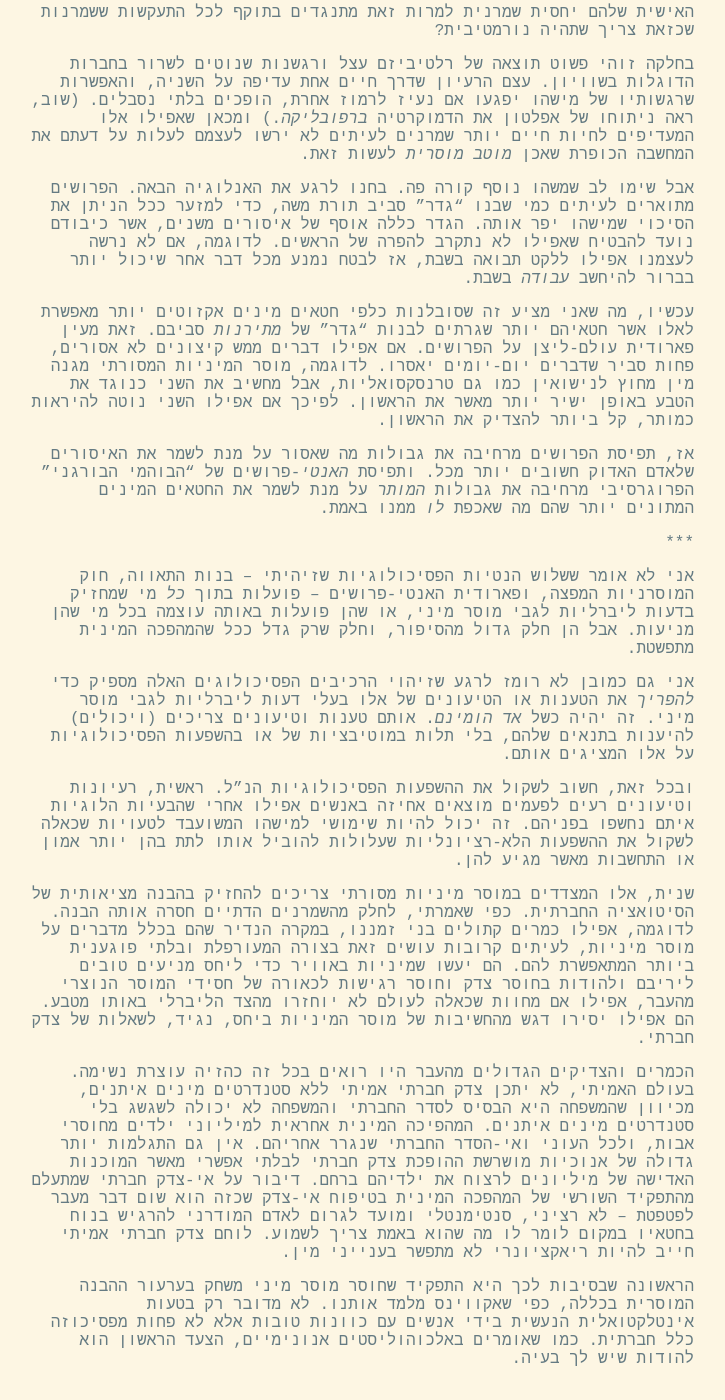
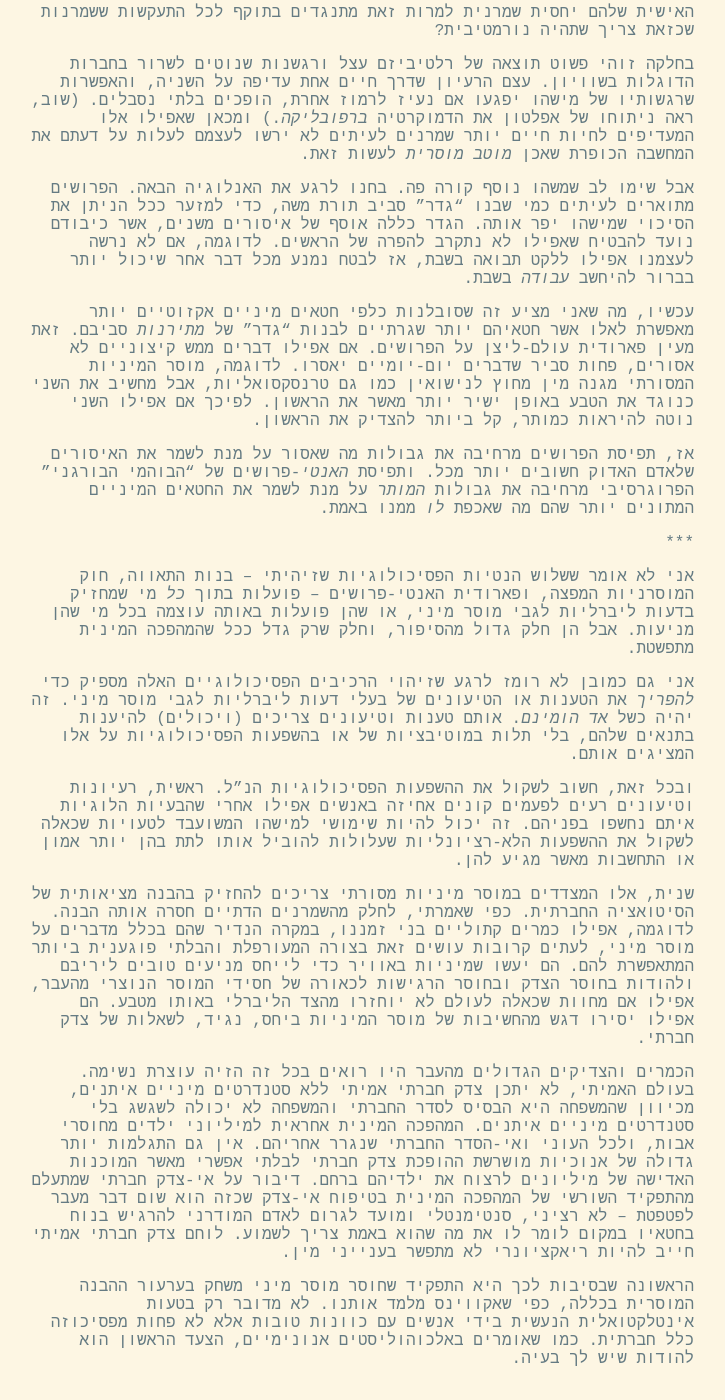
Before and after one commit to oryanm/oryanm.github.io, a Jekyll site: the page built from _posts/2020-09-08-sexual-revolutionary.md, in a window 1280 px wide and 1400 px high, scrolled down 3791 px. Shown: the whole window, without its empty margins (282-1007 px from the left). Built offline with Jekyll 4.4.1, drawn with Linux system fonts in a browser that asks for light colours; some of the changed text lies outside the part shown.

Commit message:
fix typos

```diff
--- a/_posts/2020-09-08-sexual-revolutionary.md
+++ b/_posts/2020-09-08-sexual-revolutionary.md
@@ -19,7 +19,7 @@
 
 ניתוח של המצב בשילוב המסורות של אתיקת משפט הטבע ותאולוגיה נוצרית – מאת אפלטון ואריסטו, פאולוס, אוגוסטינוס, פטרוס דמיאנוס ותומאס אקווינס ואחרים – תגלה שמשהו הרבה יותר זדוני מתרחש פה. לטענתי, לפחות שלושה גורמים פסיכולוגיים מסתתרים מאחורי הקיצוניות הגוברת ורוע הלב של אלו בעלי דעות "פרוגרסיביות" בנוגע למיניות.
 
-_1\. בנות התאווה_: _במכלול התאולוגיה_ [2-2.153.5][Summa II-II.153.5], אקווינס מזהה שמונה "בנות תאווה" או השפעות זדוניות על האינטלקט והרצון אשר נוטות לעקוב אחרי חטא מיני. לצורך הדיון, החשובות ביותר הן אלו אותן הוא מכנה _עיוורון דעת_ _ושנאת אלוהים_. כפי שאקווינס מציין [בהקשר אחר][Summa II-II.46.3], “תאווה...היא הגדולה שבתענוגות; ואלו מכלות את הדעת יותר מכל דבר אחר.” הנאה מינית דומה להנאה מצריכת אלכוהול בכך שהיא תמימה לחלוטין בפני עצמה, אבל מאוד קל לנצלה לרעה. לכן, אפילו באדם עם חשק מיני שאם לא כן היה נורמלי, לטרדות יתר בענייני מין יש נטיה לגרום לו להתנהג בצורה מטופשת במגוון דרכים - להגזים בחשיבות של מין, לרדוף אחריו בדרכים שהן מזיקות לרווחתו ולרווחת האנשים התלויים בו, להגות תירוצים בשם אותו מרדף, וכן הלאה.
+_1\. בנות התאווה_: _במכלול התאולוגיה_ [2-2.153.5][Summa II-II.153.5], אקווינס מזהה שמונה "בנות תאווה" או השפעות זדוניות על האינטלקט והרצון אשר נוטות לעקוב אחרי חטא מיני. לצורך הדיון, החשובות ביותר הן אלו אותן הוא מכנה _עיוורון דעת_ _ושנאת אלוהים_. כפי שאקווינס מציין [בהקשר אחר][Summa II-II.46.3], “תאווה...היא הגדולה שבתענוגות; ואלו מכלות את הדעת יותר מכל דבר אחר.”הנאה מינית דומה להנאה מצריכת אלכוהול בכך שהיא תמימה לחלוטין בפני עצמה, אבל מאוד קל לנצלה לרעה. לכן, אפילו באדם עם חשק מיני שאם לא כן היה נורמלי, לטרדות יתר בענייני מין יש נטיה לגרום לו להתנהג בצורה מטופשת במגוון דרכים - להגזים בחשיבות של מין, לרדוף אחריו בדרכים שהן מזיקות לרווחתו ולרווחת האנשים התלויים בו, להגות תירוצים בשם אותו מרדף, וכן הלאה.
 
 באדם עם חשק מיני חריג, האפקט אפילו יותר חמור. מפני שמה שקובע את מידת הטוב של סגולה אנושית היא המטרה או התכלית לשמה היא נועדה באופן טבעי. לכן מוסר פסיכולוגי בריא דורש תפיסה אינטואיטיבית מוצקה של מה טבעי ומה נוגד את מטרות הטבע. התענגות מינית חוזרת ונשנת בפעילות שהיא _נוגדת_ ישירות לתכלית הטבע מעמעמת את תפיסת האינטלקט את הטבע, עד לנקודה שבה עצם הרעיון שדברים מסוימים הינם נוגדים לסדר הטבעי מאבד את החזקתו על הדעת. ובכך מאבד האינטלקט את החזקתו על המציאות המוסרית.
 
@@ -59,21 +59,21 @@
 
 אבל שימו לב שמשהו נוסף קורה פה. בחנו לרגע את האנלוגיה הבאה. הפרושים מתוארים לעיתים כמי שבנו "גדר" סביב תורת משה, כדי למזער ככל הניתן את הסיכוי שמישהו יפר אותה. הגדר כללה אוסף של איסורים משנים, אשר כיבודם נועד להבטיח שאפילו לא נתקרב להפרה של הראשים. לדוגמה, אם לא נרשה לעצמנו אפילו ללקט תבואה בשבת, אז לבטח נמנע מכל דבר אחר שיכול יותר בברור להיחשב _עבודה_ בשבת.
 
-עכשיו, מה שאני מציע זה שסובלנות כלפי חטאים מינים אקזוטים יותר מאפשרת לאלו אשר חטאיהם יותר שגרתים לבנות "גדר" של _מתירנות_ סביבם. זאת מעין פארודית עולם-ליצן על הפרושים. אם אפילו דברים ממש קיצונים לא אסורים, פחות סביר שדברים יום-יומים יאסרו. לדוגמה, מוסר המיניות המסורתי מגנה מין מחוץ לנישואין כמו גם טרנסקסואליות, אבל מחשיב את השני כנוגד את הטבע באופן ישיר יותר מאשר את הראשון. לפיכך אם אפילו השני נוטה להיראות כמותר, קל ביותר להצדיק את הראשון.
+עכשיו, מה שאני מציע זה שסובלנות כלפי חטאים מיניים אקזוטיים יותר מאפשרת לאלו אשר חטאיהם יותר שגרתיים לבנות "גדר" של _מתירנות_ סביבם. זאת מעין פארודית עולם-ליצן על הפרושים. אם אפילו דברים ממש קיצוניים לא אסורים, פחות סביר שדברים יום-יומיים יאסרו. לדוגמה, מוסר המיניות המסורתי מגנה מין מחוץ לנישואין כמו גם טרנסקסואליות, אבל מחשיב את השני כנוגד את הטבע באופן ישיר יותר מאשר את הראשון. לפיכך אם אפילו השני נוטה להיראות כמותר, קל ביותר להצדיק את הראשון.
 
-אז, תפיסת הפרושים מרחיבה את גבולות מה שאסור על מנת לשמר את האיסורים שלאדם האדוק חשובים יותר מכל. ותפיסת _האנטי_-פרושים של "הבוהמי הבורגני" הפרוגרסיבי מרחיבה את גבולות _המותר_ על מנת לשמר את החטאים המינים המתונים יותר שהם מה שאכפת _לו_ ממנו באמת.
+אז, תפיסת הפרושים מרחיבה את גבולות מה שאסור על מנת לשמר את האיסורים שלאדם האדוק חשובים יותר מכל. ותפיסת _האנטי_-פרושים של "הבוהמי הבורגני" הפרוגרסיבי מרחיבה את גבולות _המותר_ על מנת לשמר את החטאים המיניים המתונים יותר שהם מה שאכפת _לו_ ממנו באמת.
 
 \***
 
 אני לא אומר ששלוש הנטיות הפסיכולוגיות שזיהיתי – בנות התאווה, חוק המוסרניות המפצה, ופארודית האנטי-פרושים – פועלות בתוך _כל_ מי שמחזיק בדעות ליברליות לגבי מוסר מיני, או שהן פועלות באותה עוצמה בכל מי שהן מניעות. אבל הן חלק גדול מהסיפור, וחלק שרק גדל ככל שהמהפכה המינית מתפשטת.
 
-אני גם כמובן לא רומז לרגע שזיהוי הרכיבים הפסיכולוגים האלה מספיק כדי _להפריך_ את הטענות או הטיעונים של אלו בעלי דעות ליברליות לגבי מוסר מיני. זה יהיה כשל _אד הומינם_. אותם טענות וטיעונים צריכים (ויכולים) להיענות בתנאים שלהם, בלי תלות במוטיבציות של או בהשפעות הפסיכולוגיות על אלו המציגים אותם.
+אני גם כמובן לא רומז לרגע שזיהוי הרכיבים הפסיכולוגיים האלה מספיק כדי _להפריך_ את הטענות או הטיעונים של בעלי דעות ליברליות לגבי מוסר מיני. זה יהיה כשל _אד הומינם_. אותם טענות וטיעונים צריכים (ויכולים) להיענות בתנאים שלהם, בלי תלות במוטיבציות של או בהשפעות הפסיכולוגיות על אלו המציגים אותם.
 
-ובכל זאת, חשוב לשקול את ההשפעות הפסיכולוגיות הנ"ל. ראשית, רעיונות וטיעונים רעים לפעמים מוצאים אחיזה באנשים אפילו אחרי שהבעיות הלוגיות איתם נחשפו בפניהם. זה יכול להיות שימושי למישהו המשועבד לטעויות שכאלה לשקול את ההשפעות הלא-רציונליות שעלולות להוביל אותו לתת בהן יותר אמון או התחשבות מאשר מגיע להן.
+ובכל זאת, חשוב לשקול את ההשפעות הפסיכולוגיות הנ"ל. ראשית, רעיונות וטיעונים רעים לפעמים קונים אחיזה באנשים אפילו אחרי שהבעיות הלוגיות איתם נחשפו בפניהם. זה יכול להיות שימושי למישהו המשועבד לטעויות שכאלה לשקול את ההשפעות הלא-רציונליות שעלולות להוביל אותו לתת בהן יותר אמון או התחשבות מאשר מגיע להן.
 
-שנית, אלו המצדדים במוסר מיניות מסורתי צריכים להחזיק בהבנה מציאותית של הסיטואציה החברתית. כפי שאמרתי, לחלק מהשמרנים הדתיים חסרה אותה הבנה. לדוגמה, אפילו כמרים קתולים בני זמננו, במקרה הנדיר שהם בכלל מדברים על מוסר מיניות, לעיתים קרובות עושים זאת בצורה המעורפלת ובלתי פוגענית ביותר המתאפשרת להם. הם יעשו שמיניות באוויר כדי ליחס מניעים טובים ליריבם ולהודות בחוסר צדק וחוסר רגישות לכאורה של חסידי המוסר הנוצרי מהעבר, אפילו אם מחוות שכאלה לעולם לא יוחזרו מהצד הליברלי באותו מטבע. הם אפילו יסירו דגש מהחשיבות של מוסר המיניות ביחס, נגיד, לשאלות של צדק חברתי.
+שנית, אלו המצדדים במוסר מיניות מסורתי צריכים להחזיק בהבנה מציאותית של הסיטואציה החברתית. כפי שאמרתי, לחלק מהשמרנים הדתיים חסרה אותה הבנה. לדוגמה, אפילו כמרים קתוליים בני זמננו, במקרה הנדיר שהם בכלל מדברים על מוסר מיני, לעתים קרובות עושים זאת בצורה המעורפלת והבלתי פוגענית ביותר המתאפשרת להם. הם יעשו שמיניות באוויר כדי לייחס מניעים טובים ליריבם ולהודות בחוסר הצדק ובחוסר הרגישות לכאורה של חסידי המוסר הנוצרי מהעבר, אפילו אם מחוות שכאלה לעולם לא יוחזרו מהצד הליברלי באותו מטבע. הם אפילו יסירו דגש מהחשיבות של מוסר המיניות ביחס, נגיד, לשאלות של צדק חברתי.
 
-הכמרים והצדיקים הגדולים מהעבר היו רואים בכל זה כהזיה עוצרת נשימה. בעולם האמיתי, לא יתכן צדק חברתי אמיתי ללא סטנדרטים מינים איתנים, מכיוון שהמשפחה היא הבסיס לסדר החברתי והמשפחה לא יכולה לשגשג בלי סטנדרטים מינים איתנים. המהפיכה המינית אחראית למיליוני ילדים מחוסרי אבות, ולכל העוני ואי-הסדר החברתי שנגרר אחריהם. אין גם התגלמות יותר גדולה של אנוכיות מושרשת ההופכת צדק חברתי לבלתי אפשרי מאשר המוכנות האדישה של מיליונים לרצוח את ילדיהם ברחם. דיבור על אי-צדק חברתי שמתעלם מהתפקיד השורשי של המהפכה המינית בטיפוח אי-צדק שכזה הוא שום דבר מעבר לפטפטת – לא רציני, סנטימנטלי ומועד לגרום לאדם המודרני להרגיש בנוח בחטאיו במקום לומר לו מה שהוא באמת צריך לשמוע. לוחם צדק חברתי אמיתי חייב להיות ריאקציונרי לא מתפשר בענייני מין.
+הכמרים והצדיקים הגדולים מהעבר היו רואים בכל זה הזיה עוצרת נשימה. בעולם האמיתי, לא יתכן צדק חברתי אמיתי ללא סטנדרטים מיניים איתנים, מכיוון שהמשפחה היא הבסיס לסדר החברתי והמשפחה לא יכולה לשגשג בלי סטנדרטים מיניים איתנים. המהפכה המינית אחראית למיליוני ילדים מחוסרי אבות, ולכל העוני ואי-הסדר החברתי שנגרר אחריהם. אין גם התגלמות יותר גדולה של אנוכיות מושרשת ההופכת צדק חברתי לבלתי אפשרי מאשר המוכנות האדישה של מיליונים לרצוח את ילדיהם ברחם. דיבור על אי-צדק חברתי שמתעלם מהתפקיד השורשי של המהפכה המינית בטיפוח אי-צדק שכזה הוא שום דבר מעבר לפטפטת – לא רציני, סנטימנטלי ומועד לגרום לאדם המודרני להרגיש בנוח בחטאיו במקום לומר לו את מה שהוא באמת צריך לשמוע. לוחם צדק חברתי אמיתי חייב להיות ריאקציונרי לא מתפשר בענייני מין.
 
 הראשונה שבסיבות לכך היא התפקיד שחוסר מוסר מיני משחק בערעור ההבנה המוסרית בכללה, כפי שאקווינס מלמד אותנו. לא מדובר רק בטעות אינטלקטואלית הנעשית בידי אנשים עם כוונות טובות אלא לא פחות מפסיכוזה כלל חברתית. כמו שאומרים באלכוהוליסטים אנונימיים, הצעד הראשון הוא להודות שיש לך בעיה.
 
```
Also changed, not shown: other parts of _posts/2020-09-08-sexual-revolutionary.md (+2 -2 lines).
